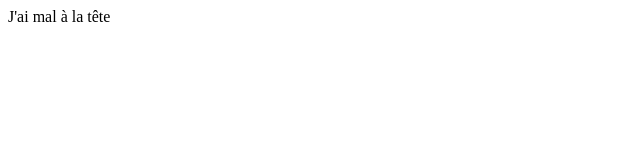
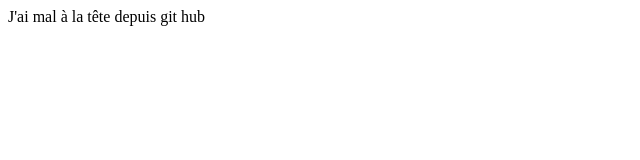
Before and after one commit to oznecvin/Apprendre-le-code., a plain HTML site: page index.html in a window 1280 px wide. Shown: the whole page, without its empty margins (0-640 px from the left). Drawn offline with Linux system fonts and the light colour scheme.

Commit message:
Update index.html

```diff
--- a/index.html
+++ b/index.html
@@ -1,3 +1,3 @@
 <body>
-<p> J'ai mal à la tête
+<p> J'ai mal à la tête depuis git hub
 </p></body>
```
